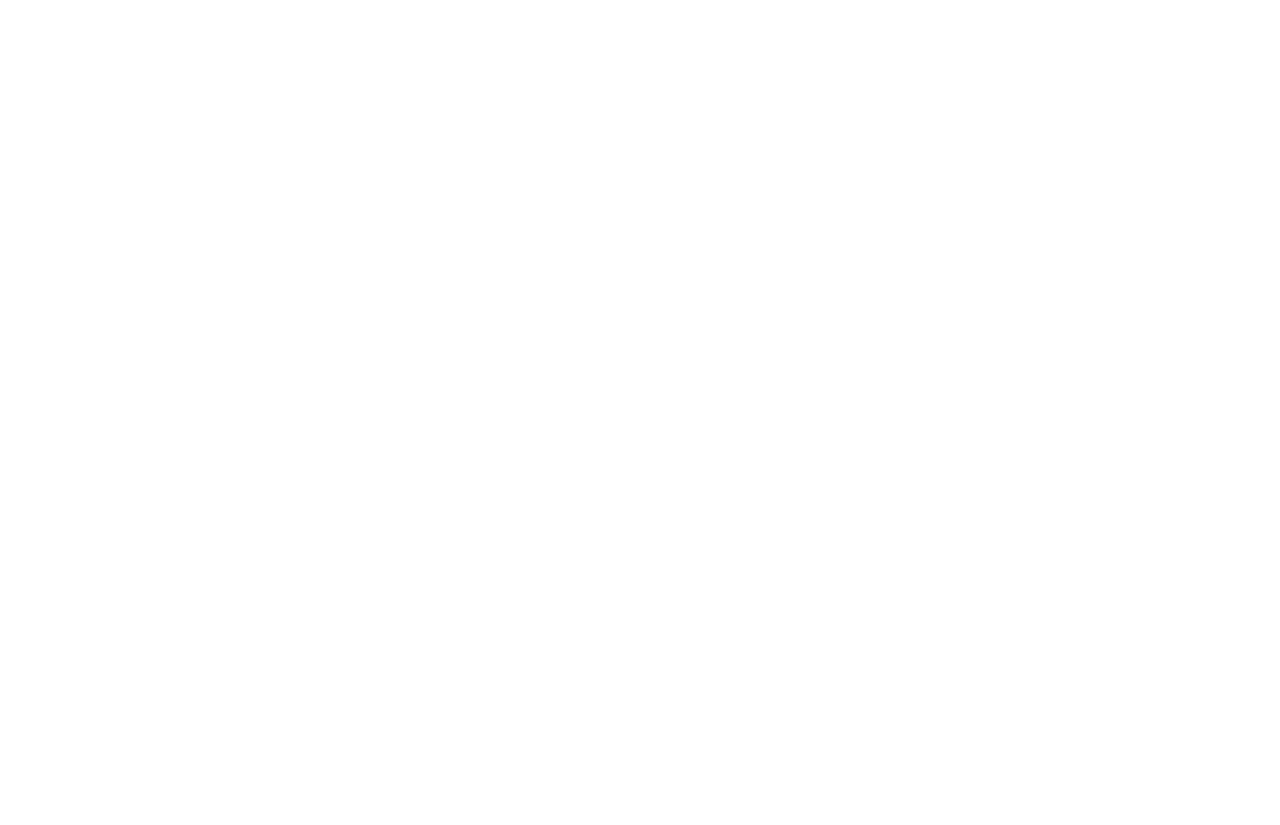
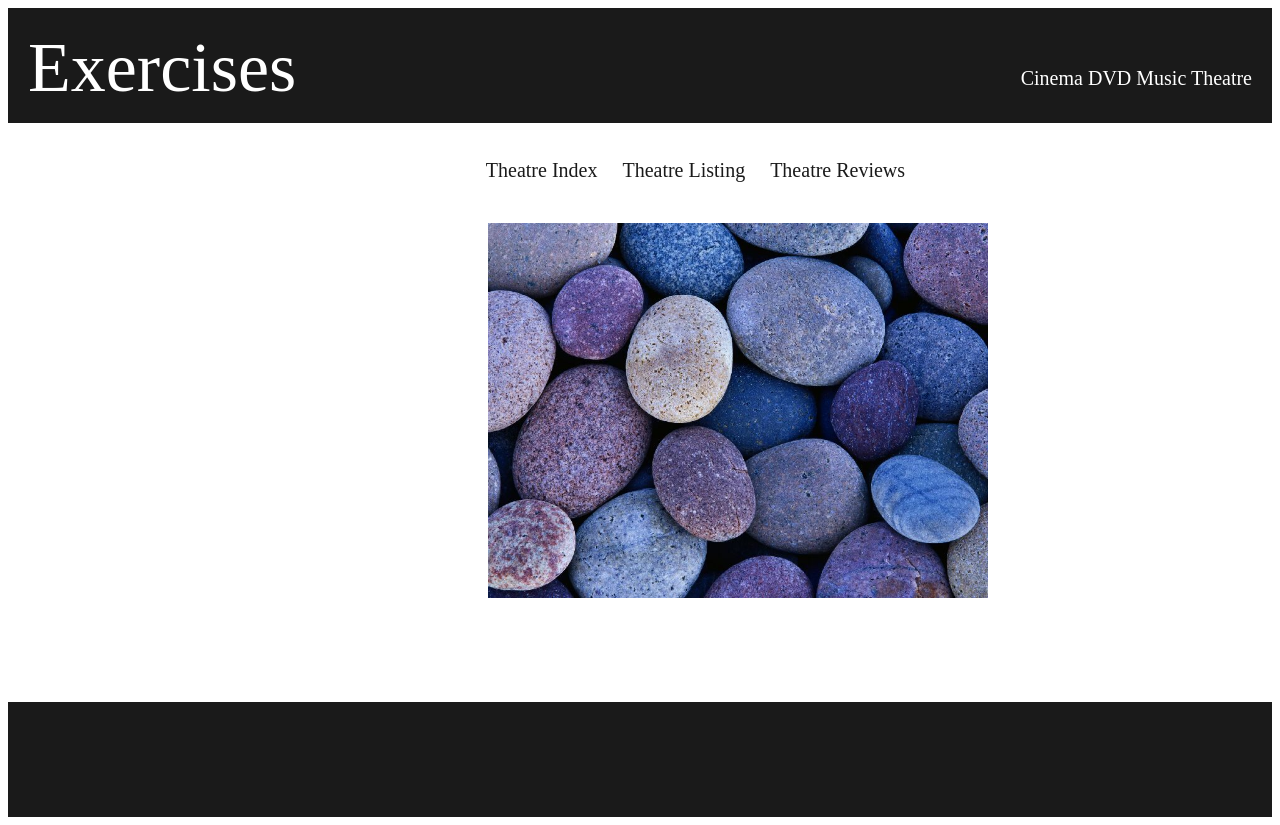
Before and after one commit to Fiona28/linkexercises2.0, a plain HTML site: page theatrefolder/theatreindex.html in a window 1280 px wide. Before the commit the page ends 800 px from the top, so only its background shows below. Drawn offline with Linux system fonts and the light colour scheme.

Commit message:
hw3updated

```diff
--- a/musicfolder/musiclisting.html
+++ b/musicfolder/musiclisting.html
@@ -0,0 +1,44 @@
+<!DOCTYPE html>
+<html>
+<head>
+	<title></title>
+	<link rel="stylesheet" type="text/css" href="../assets/styles.css">
+</head>
+<body>
+	<div id="menubar">
+		<div id="homelink">
+			<a href="../index.html">
+			Exercises
+			</a>
+		</div>
+		<div id="links">
+			<a href="../moviesfolder/cinemafolder/cinemaindex.html">
+				Cinema
+			</a>
+			<a href="../moviesfolder/dvdfolder/dvdindex.html">
+				DVD
+			</a>
+			<a href="musicindex.html">
+				Music
+			</a>
+			<a href="../theatrefolder/theatreindex.html">
+				Theatre
+			</a>
+		</div>
+	</div>
+	<div id="cimainbody">
+		<a href="musicindex.html" id="cinemaindex">
+			Music Index
+		</a>
+		<a href="musiclisting.html" id="cinemalisting">
+			Music Listing
+		</a>
+		<a href="musicreviews.html" id="cinemareviews">
+			Music Reviews
+		</a>
+		<img src="../assets/images/musiclisting.jpg" id="ciphoto">
+	</div>
+	<div id="footer">
+	</div>
+</body>
+</html>
--- a/theatrefolder/theatreindex.html
+++ b/theatrefolder/theatreindex.html
@@ -0,0 +1,44 @@
+<!DOCTYPE html>
+<html>
+<head>
+	<title></title>
+	<link rel="stylesheet" type="text/css" href="../assets/styles.css">
+</head>
+<body>
+	<div id="menubar">
+		<div id="homelink">
+			<a href="../index.html">
+			Exercises
+			</a>
+		</div>
+		<div id="links">
+			<a href="../moviesfolder/cinemafolder/cinemaindex.html">
+				Cinema
+			</a>
+			<a href="../moviesfolder/dvdfolder/dvdindex.html">
+				DVD
+			</a>
+			<a href="../musicfolder/musicindex.html">
+				Music
+			</a>
+			<a href="theatreindex.html">
+				Theatre
+			</a>
+		</div>
+	</div>
+	<div id="cimainbody">
+		<a href="theatreindex.html" id="cinemaindex">
+			Theatre Index
+		</a>
+		<a href="theatrelisting.html" id="cinemalisting">
+			Theatre Listing
+		</a>
+		<a href="theatrereviews.html" id="cinemareviews">
+			Theatre Reviews
+		</a>
+		<img src="../assets/images/theatreindex.jpg" id="ciphoto">
+	</div>
+	<div id="footer">
+	</div>
+</body>
+</html>
```
Also changed, not shown: musicfolder/musicindex.html (+1 -1 lines), musicfolder/musicreviews.html (+44 -0 lines), theatrefolder/theatrelisting.html (+44 -0 lines), theatrefolder/theatrereviews.html (+44 -0 lines), assets/images/theatreindex.jpg (added), assets/images/theatrelisting.jpg (added), assets/images/theatrereviews.jpg (added).
